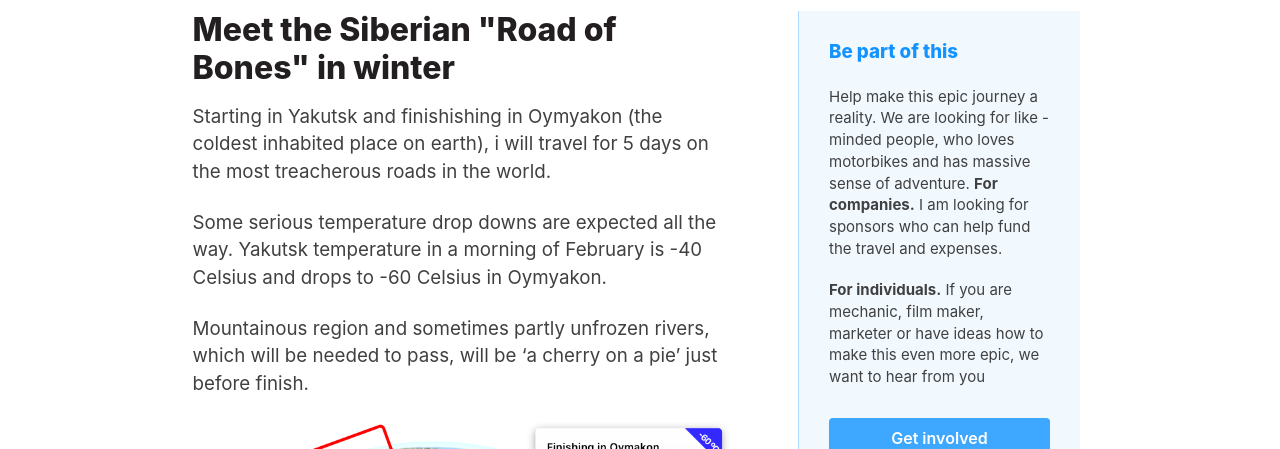
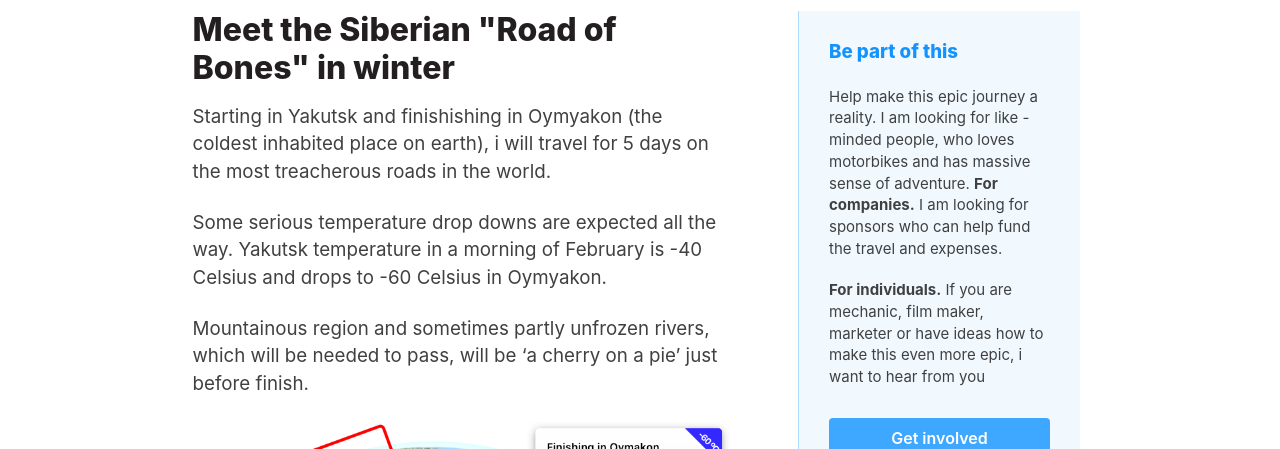
Before and after one commit to karolismieliauskas/thecoldestride.com, a Jekyll site: the page built from pages/index.html, in a window 1280 px wide and 900 px high, scrolled down 487 px. Shown: the part 173-622 px from the top of the window. Built offline with Jekyll 4.4.1, drawn with Linux system fonts in a browser that asks for light colours.

Commit message:
Update index.yml

```diff
--- a/_data/index.yml
+++ b/_data/index.yml
@@ -20,10 +20,10 @@ rider:
 banner:
   title: Be part of this
   body: |
-    Help make this epic journey a reality. We are looking for like - minded people, who loves motorbikes and has massive sense of adventure.
+    Help make this epic journey a reality. I am looking for like - minded people, who loves motorbikes and has massive sense of adventure.
     **For companies.** I am looking for sponsors who can help fund the travel and expenses.
 
-    **For individuals.** If you are mechanic, film maker, marketer or have ideas how to make this even more epic, we want to hear from you
+    **For individuals.** If you are mechanic, film maker, marketer or have ideas how to make this even more epic, i want to hear from you
   action: Get involved
 partners:
   body: "Big thanks to my friends and partners, who support me and encourage to keep going:"
```
